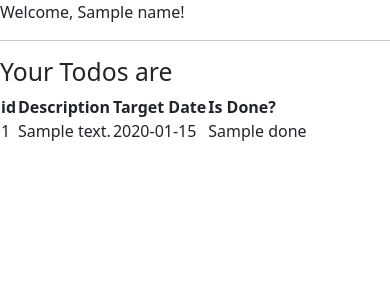
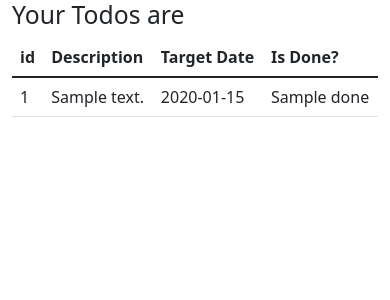
Before and after one commit to tataki26/in28minutes_Spring, a Java web app: template myfirstwebapp/src/main/resources/META-INF/resources/WEB-INF/jsp/listTodos.jsp in a window 390 px wide. Shown: the top 300 px of the page. Run offline with Spring Boot 4, a stand-in JSP engine, Linux system fonts and the light colour scheme; the template is opened without the code that fills it: most values are stand-ins (such as "Sample title", 1, 10 or a date in 2020); some libraries are stand-ins or nearby versions.

Commit message:
Bootstrap CSS 프레임워크로 JSP 페이지 포맷 만들기
* JSP에 Bootstrap 적용하기
- 모든 컨텐츠를 <div> 태그 안에 넣고 class="container"를 사용하는 게 좋다
- 해당 클래스는 웹 페이지의 레이아웃을 구성하고 컨텐츠를 컨테이너 내에 정렬하는 데 사용된다
- 페이지 내용을 가운데로 정렬 해주고 반응형 디잔인을 적용한다
- table 클래스를 활용하면 테이블 외관을 개선할 수 있다

```diff
--- a/myfirstwebapp/src/main/resources/META-INF/resources/WEB-INF/jsp/listTodos.jsp
+++ b/myfirstwebapp/src/main/resources/META-INF/resources/WEB-INF/jsp/listTodos.jsp
@@ -6,10 +6,9 @@
         <title>List Todos Page</title>
     </head>
     <body>
-        <div>Welcome, ${name}!</div>
-        <hr>
+        <div class="container">
             <h2>Your Todos are</h2>
-        <table>
+            <table class="table">
                 <thead>
                     <tr>
                         <th>id</th>
@@ -29,6 +28,7 @@
                     </c:forEach>
                 </tbody>
             </table>
+        </div>
         <script src="webjars/bootstrap/5.1.3/js/bootstrap.min.js"></script>
         <script src="webjars/jquery/3.6.0/jquery.min.js"></script>
     </body>
--- a/myfirstwebapp/src/main/resources/META-INF/resources/WEB-INF/jsp/login.jsp
+++ b/myfirstwebapp/src/main/resources/META-INF/resources/WEB-INF/jsp/login.jsp
@@ -3,12 +3,14 @@
         <title>Login Page</title>
     </head>
     <body>
-        Welcome to the login page!
+        <div class="container">
+            <h1>Login</h1>
             <pre>${errorMessage}</pre>
             <form method="post">
                 Name: <input type="text" name="name">
                 Password: <input type="password" name="password">
                 <input type="submit">
             </form>
+        </div>
     </body>
 </html>
```
Also changed, not shown: myfirstwebapp/src/main/resources/META-INF/resources/WEB-INF/jsp/welcome.jsp (+4 -3 lines). Lines whose indentation alone changed are shown as unchanged.
